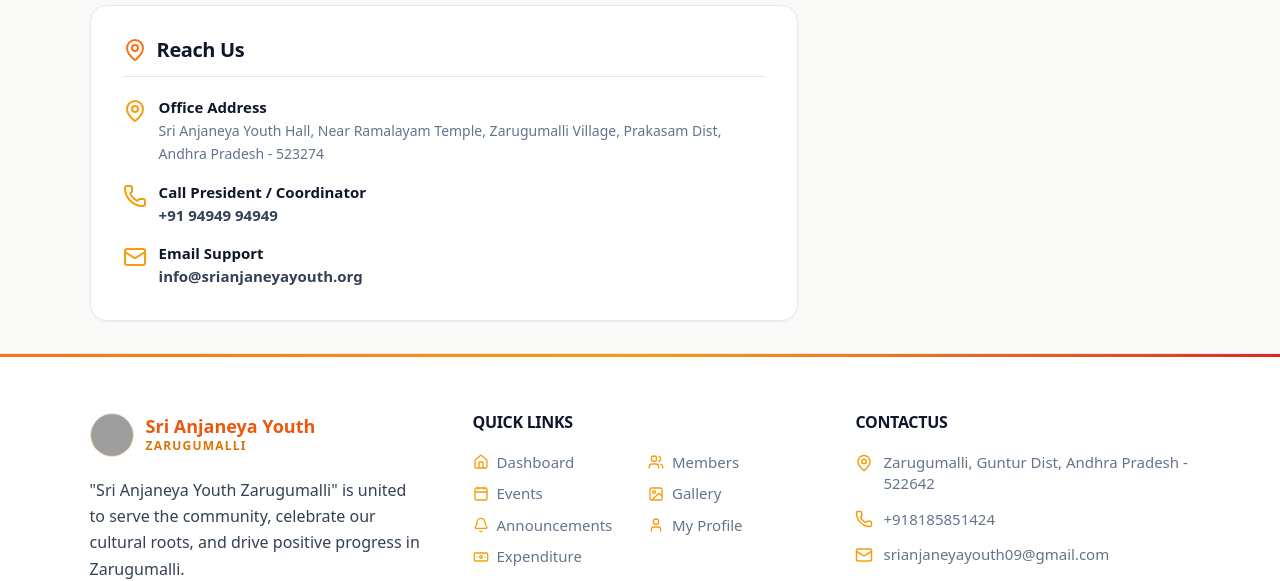
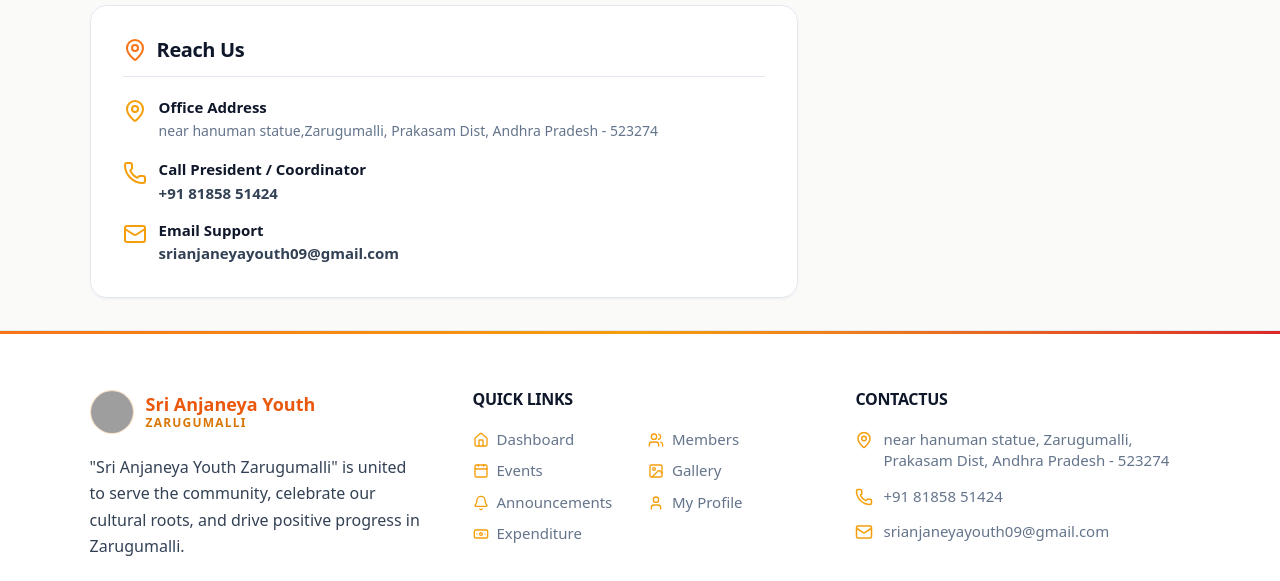
Before and after one commit to ganesh51v/Sri-Anjaneya-Youth-Zarugumalli, a React (Vite) app: page / in a window 1280 px wide. Shown: the part 1840-2421 px from the top of the page. Built offline with nearby package versions, Linux system fonts and the light colour scheme; no server answers; the database is empty; sample sign-in values are in the browser's storage; grey boxes are pictures that could not be loaded.

Commit message:
Update office address and coordinator contact details

```diff
--- a/src/components/Footer.jsx
+++ b/src/components/Footer.jsx
@@ -77,11 +77,11 @@ const Footer = () => {
             <ul className="space-y-3 xl:space-y-3.5">
               <li className="flex items-start gap-2.5">
                 <MapPin className="w-4 h-4 xl:w-4.5 xl:h-4.5 text-gold-500 shrink-0 mt-0.5" />
-                <span className="text-xs sm:text-sm xl:text-[15px] text-[var(--text-muted)]">Zarugumalli, Guntur Dist, Andhra Pradesh - 522642</span>
+                <span className="text-xs sm:text-sm xl:text-[15px] text-[var(--text-muted)]">near hanuman statue, Zarugumalli, Prakasam Dist, Andhra Pradesh - 523274</span>
               </li>
               <li className="flex items-center gap-2.5">
                 <Phone className="w-4 h-4 xl:w-4.5 xl:h-4.5 text-gold-500 shrink-0" />
-                <a href="tel:+918185851424" className="text-xs sm:text-sm xl:text-[15px] text-[var(--text-muted)] hover:text-saffron-600 transition-colors">+918185851424</a>
+                <a href="tel:+918185851424" className="text-xs sm:text-sm xl:text-[15px] text-[var(--text-muted)] hover:text-saffron-600 transition-colors">+91 81858 51424</a>
               </li>
               <li className="flex items-center gap-2.5">
                 <Mail className="w-4 h-4 xl:w-4.5 xl:h-4.5 text-gold-500 shrink-0" />
--- a/src/pages/Dashboard.jsx
+++ b/src/pages/Dashboard.jsx
@@ -397,21 +397,21 @@ const Dashboard = () => {
                 <MapPin className="w-5 h-5 xl:w-6 xl:h-6 text-gold-500 shrink-0 mt-0.5" />
                 <div>
                   <span className="font-bold block text-xs sm:text-sm xl:text-[15px] text-[var(--text-primary)] mb-0.5">{t('officeAddressLabel')}</span>
-                  <span className="font-medium text-xs sm:text-sm text-[var(--text-muted)] leading-relaxed">{t('officeAddressVal')}</span>
+                  <span className="font-medium text-xs sm:text-sm text-[var(--text-muted)] leading-relaxed">near hanuman statue,Zarugumalli, Prakasam Dist, Andhra Pradesh - 523274</span>
                 </div>
               </div>
               <div className="flex items-start gap-3">
                 <Phone className="w-5 h-5 xl:w-6 xl:h-6 text-gold-500 shrink-0 mt-0.5" />
                 <div>
                   <span className="font-bold block text-xs sm:text-sm xl:text-[15px] text-[var(--text-primary)] mb-0.5">{t('callCoordinatorLabel')}</span>
-                  <a href="tel:+918185851424" className="hover:text-saffron-600 font-semibold transition-colors text-xs sm:text-sm xl:text-[15px]">+91 94949 94949</a>
+                  <a href="tel:+918185851424" className="hover:text-saffron-600 font-semibold transition-colors text-xs sm:text-sm xl:text-[15px]">+91 81858 51424</a>
                 </div>
               </div>
               <div className="flex items-start gap-3">
                 <Mail className="w-5 h-5 xl:w-6 xl:h-6 text-gold-500 shrink-0 mt-0.5" />
                 <div>
                   <span className="font-bold block text-xs sm:text-sm xl:text-[15px] text-[var(--text-primary)] mb-0.5">{t('emailSupportLabel')}</span>
-                  <a href="mailto:srianjaneyayouth09@gmail.com" className="hover:text-saffron-600 font-semibold transition-colors text-xs sm:text-sm xl:text-[15px]">info@srianjaneyayouth.org</a>
+                  <a href="mailto:srianjaneyayouth09@gmail.com" className="hover:text-saffron-600 font-semibold transition-colors text-xs sm:text-sm xl:text-[15px]">srianjaneyayouth09@gmail.com</a>
                 </div>
               </div>
             </div>
```
